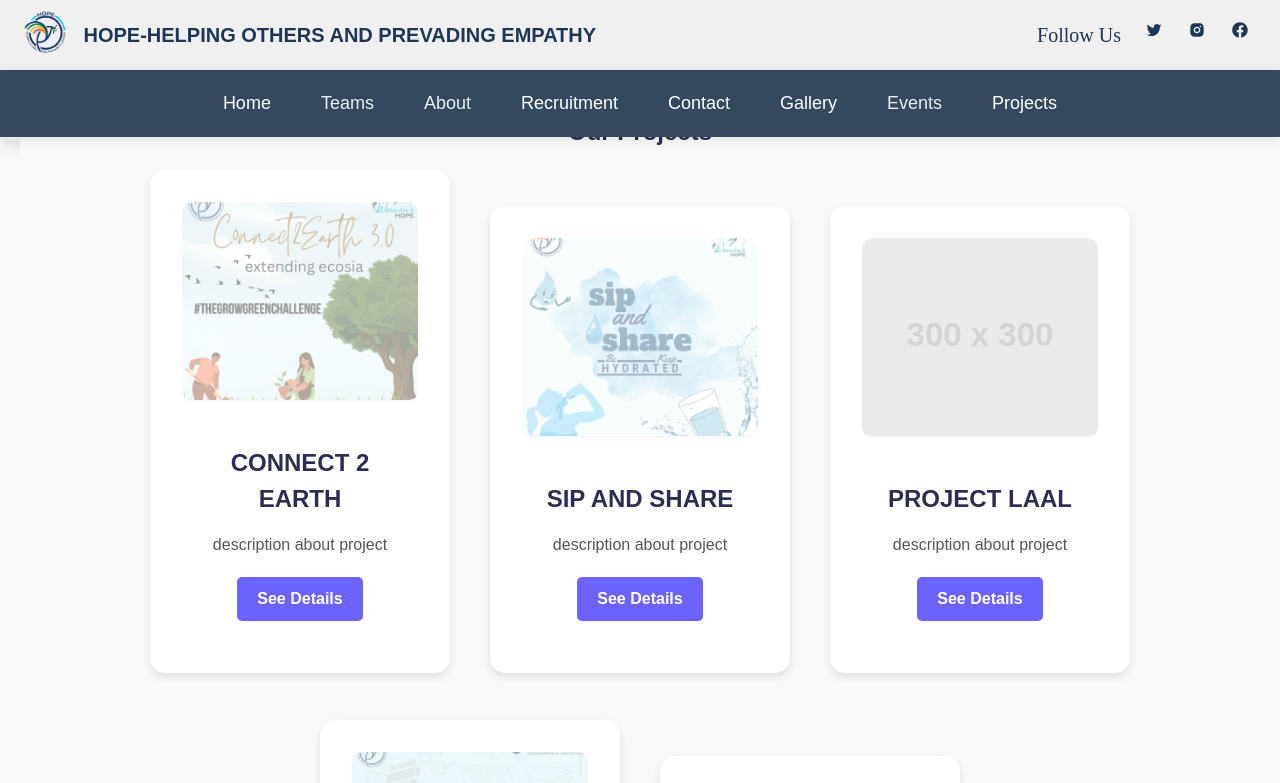
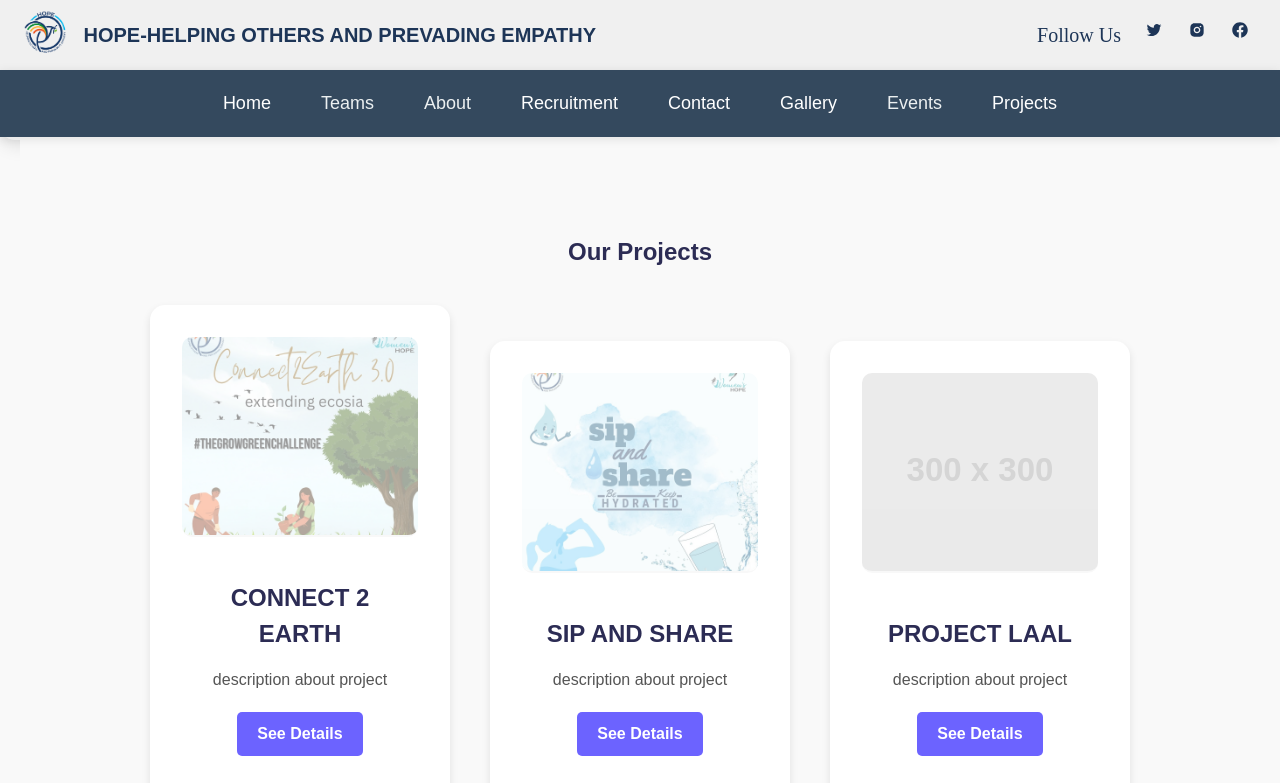
Before and after one commit to Achyutha-reddy/HOPE_VJIT, a React (Create React App) app: page /projects in a window 1280 px wide. Shown: the top 783 px of the page. Built offline with nearby package versions, Linux system fonts and the light colour scheme.

Commit message:
first commit

```diff
--- a/src/pages/Home/home.css
+++ b/src/pages/Home/home.css
@@ -30,7 +30,7 @@
   padding: 1.25rem 2.5rem;
   border-radius: 0.75rem;
   font-size: 1.25rem;
-  display: flex;
+  /* display: grid; */
   transition: background-color 0.3s ease, transform 0.3s ease;
 }
 
--- a/src/pages/Projects/projects.css
+++ b/src/pages/Projects/projects.css
@@ -10,7 +10,7 @@
     display: inline-block;
 
   }
-  project{
+project{
     padding-top: 120px;
   max-width: 1200px;
   margin:auto;
@@ -43,9 +43,10 @@
     padding: 20px;
   }
 
-  .project-title {
+  .projects-title {
     font-size: 1.5rem;
     color: #2C2C54;
+    margin-top: 120px;
     margin-bottom: 15px;
   }
 
```
Also changed, not shown: src/components/Navbar/Navbar.jsx (line endings or trailing spaces), src/components/Navbar/navbar.css (line endings or trailing spaces).
